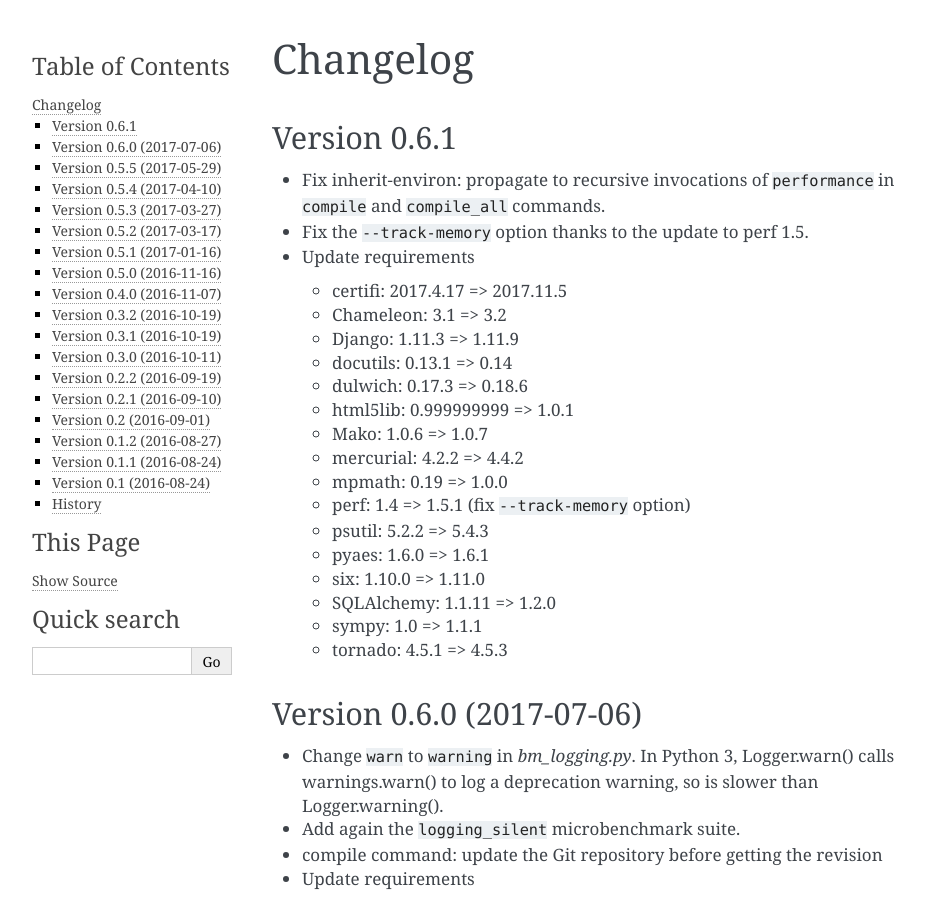
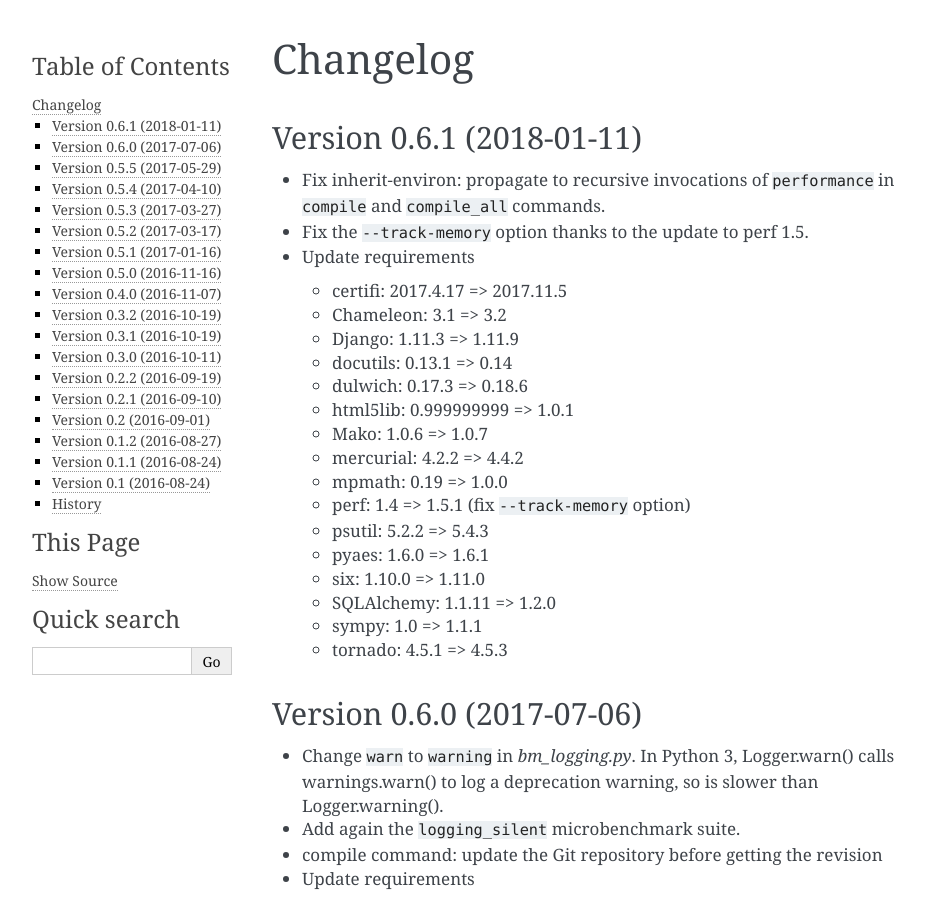
Before and after one commit to python/pyperformance, a Sphinx documentation site: the page built from doc/changelog.rst, in a window 1280 px wide and 900 px high. Shown: the whole window, without its empty margins (148-1073 px from the left). Built offline with Sphinx 7.4.7, drawn with Linux system fonts in a browser that asks for light colours.

Commit message:
Prepare 0.6.1 release

```diff
--- a/doc/changelog.rst
+++ b/doc/changelog.rst
@@ -1,8 +1,8 @@
 Changelog
 =========
 
-Version 0.6.1
--------------
+Version 0.6.1 (2018-01-11)
+--------------------------
 
 * Fix inherit-environ: propagate to recursive invocations of ``performance``
   in ``compile`` and ``compile_all`` commands.
```
